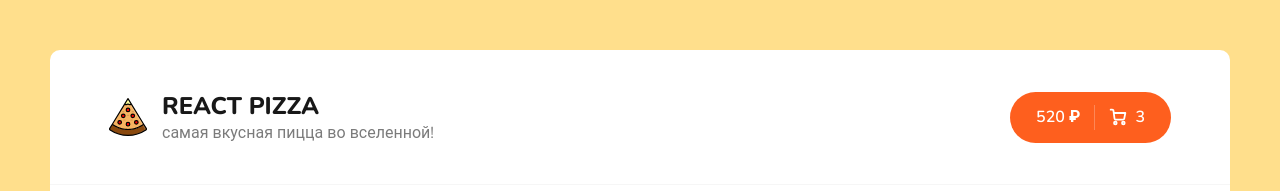
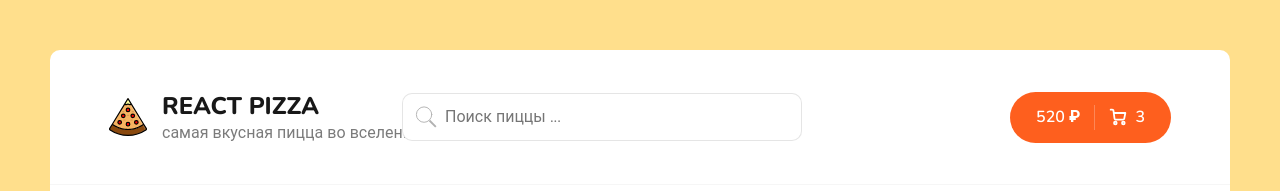
Before and after one commit to AllChatMute/React-pizza, a React (Vite) app in the folder react-pizza/: page / in a window 1280 px wide. Shown: the top 191 px of the page. Built offline with nearby package versions, Linux system fonts and the light colour scheme; no server answers.

Commit message:
added search logic

```diff
--- a/react-pizza/src/App.jsx
+++ b/react-pizza/src/App.jsx
@@ -1,4 +1,5 @@
 import { Routes, Route } from "react-router-dom";
+import { useState } from "react";
 
 import "./scss/app.scss";
 import Header from "./components/header";
@@ -8,13 +9,15 @@ import NotFound from "./pages/notFound";
 import Cart from "./pages/cart";
 
 const App = () => {
+  const [searchValue, setSearchValue] = useState("");
+  console.log(searchValue);
   return (
     <>
       <div className="wrapper">
-        <Header />
+        <Header searchValue={searchValue} setSearchValue={setSearchValue} />
         <div className="content">
           <Routes>
-            <Route path="/" element={<Home />} />
+            <Route path="/" element={<Home searchValue={searchValue} />} />
             <Route path="/cart" element={<Cart />} />
             <Route path="*" element={<NotFound />} />
           </Routes>
--- a/react-pizza/src/components/header.jsx
+++ b/react-pizza/src/components/header.jsx
@@ -1,7 +1,9 @@
 import { Link } from "react-router-dom";
 import logoSvg from "../assets/img/pizza-logo.svg";
+import Search from "./search/search";
+import PropTypes from "prop-types";
 
-const Header = () => {
+const Header = ({ searchValue, setSearchValue }) => {
   return (
     <>
       <div className="header">
@@ -15,6 +17,7 @@ const Header = () => {
               </div>
             </div>
           </Link>
+          <Search searchValue={searchValue} setSearchValue={setSearchValue} />
           <div className="header__cart">
             <Link to="/cart" className="button button--cart">
               <span>520 ₽</span>
@@ -57,4 +60,9 @@ const Header = () => {
   );
 };
 
+Header.propTypes = {
+  searchValue: PropTypes.string.isRequired,
+  setSearchValue: PropTypes.func.isRequired,
+};
+
 export default Header;
--- /dev/null
+++ b/react-pizza/src/components/search/search.jsx
@@ -0,0 +1,34 @@
+import styles from "./search.module.scss";
+import PropTypes from "prop-types";
+
+const Search = ({ searchValue, setSearchValue }) => {
+  return (
+    <>
+      <div className={styles.root}>
+        <img className={styles.icon} src="/src/assets/img/search.svg" alt="" />
+        <input
+          value={searchValue}
+          onChange={(event) => setSearchValue(event.target.value)}
+          className={styles.input}
+          type="text"
+          placeholder="Поиск пиццы ..."
+        />
+        {searchValue && (
+          <img
+            className={styles.clearIcon}
+            src="/src/assets/img/trash.svg"
+            alt=""
+            onClick={() => setSearchValue("")}
+          />
+        )}
+      </div>
+    </>
+  );
+};
+
+Search.propTypes = {
+  searchValue: PropTypes.string.isRequired,
+  setSearchValue: PropTypes.func.isRequired,
+};
+
+export default Search;
--- /dev/null
+++ b/react-pizza/src/components/search/search.module.scss
@@ -0,0 +1,41 @@
+.root{
+  position: relative;
+  left: -120px;
+}
+
+.input{
+  border: 1px solid rgba(0, 0, 0, 0.1);
+  padding: 12px 20px;
+  width: 400px;
+  border-radius: 10px;
+  font-size: 16px;
+  padding-left: 42px;
+
+  &:focus{
+    border: 1px solid rgba(0, 0, 0, 0.2);
+
+  }
+}
+
+.icon{
+  width: 24px;
+  height: 24px;
+  opacity: 0.3;
+  position: absolute;
+  left: 12px;
+  top: 12px;
+}
+
+.clearIcon{
+  width: 24px;
+  height: 24px;
+  opacity: 0.3;
+  position: absolute;
+  right: 15px;
+  top: 12px;
+  cursor: pointer;
+
+  &:hover{
+    opacity: 0.8;
+  }
+}
--- a/react-pizza/src/pages/home.jsx
+++ b/react-pizza/src/pages/home.jsx
@@ -3,9 +3,10 @@ import Sort from "../components/sort";
 import PizzaBlock from "../components/pizzaBlock/pizzaBlock";
 import Skeleton from "../components/pizzaBlock/skeleton";
 
+import PropTypes from "prop-types";
 import { useState, useEffect } from "react";
 
-const Home = () => {
+const Home = ({ searchValue }) => {
   const [items, setItems] = useState([]);
   const [isLoading, setIsLoading] = useState(true);
   const [categoryId, setCategoryId] = useState(0);
@@ -18,9 +19,10 @@ const Home = () => {
     setIsLoading(true);
     const category = categoryId > 0 ? `category=${categoryId}&` : ``;
     const sort = sortType.sortProperty;
+    const search = searchValue ? `&search=${searchValue}` : "";
 
     fetch(
-      `https://66cf3d37901aab24842179de.mockapi.io/Items?${category}sortBy=${sort}&order=${orderType}`
+      `https://66cf3d37901aab24842179de.mockapi.io/Items?${category}sortBy=${sort}&order=${orderType}${search}`
     )
       .then((response) => response.json())
       .then((data) => {
@@ -28,7 +30,12 @@ const Home = () => {
         setIsLoading(false);
       });
     window.scrollTo(0, 0);
-  }, [categoryId, sortType, orderType]);
+  }, [categoryId, sortType, orderType, searchValue]);
+
+  const pizzas = items.map((item) => <PizzaBlock key={item.id} {...item} />);
+
+  const skeletons = [1, 2, 3, 4, 5, 6].map((item) => <Skeleton key={item} />);
+
   return (
     <>
       <div className="container">
@@ -45,14 +52,14 @@ const Home = () => {
           />
         </div>
         <h2 className="content__title">Все пиццы</h2>
-        <div className="content__items">
-          {isLoading
-            ? [1, 2, 3, 4, 5, 6].map((item) => <Skeleton key={item} />)
-            : items.map((item) => <PizzaBlock key={item.id} {...item} />)}
-        </div>
+        <div className="content__items">{isLoading ? skeletons : pizzas}</div>
       </div>
     </>
   );
 };
 
+Home.propTypes = {
+  searchValue: PropTypes.string.isRequired,
+};
+
 export default Home;
```
Also changed, not shown: react-pizza/src/assets/img/search.svg (added).
